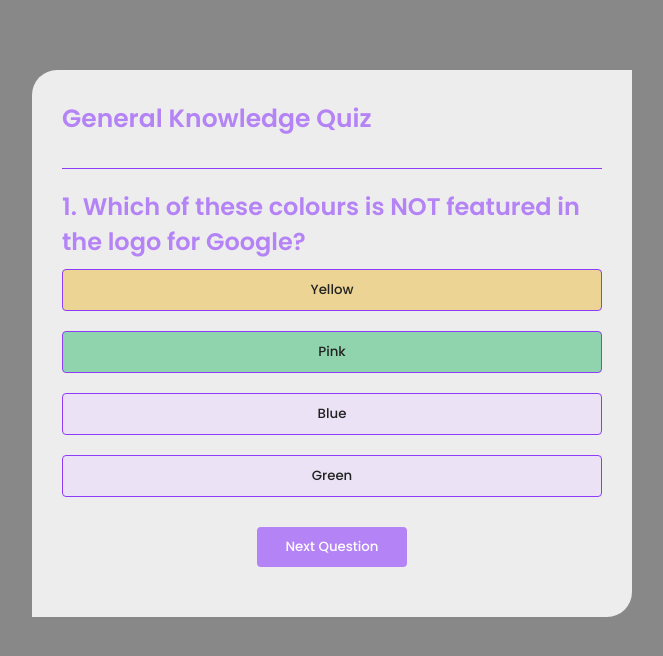
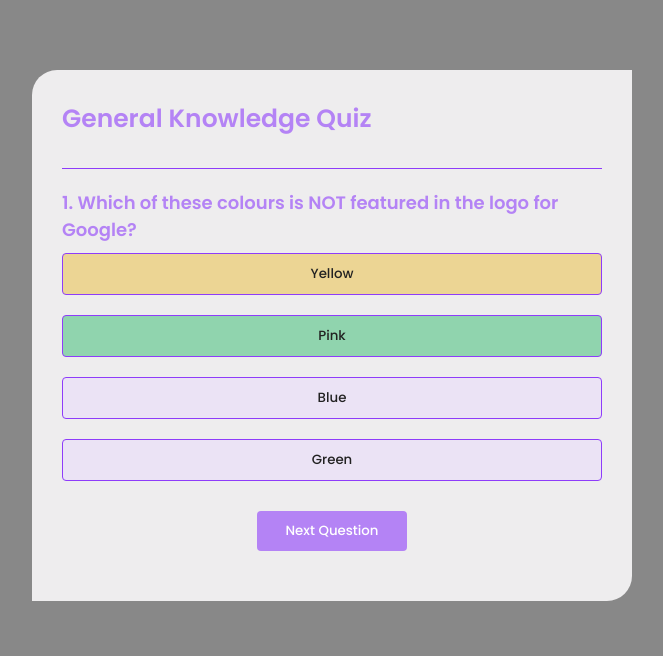
Before and after one commit to NGisNG/Quiz-Game-Finale, a plain HTML site: page index.html in a window 1280 px wide. Both pictures are taken after a click on the button "Yellow". Shown: the whole page, without its empty margins (308-971 px from the left). Drawn offline with Linux system fonts and the light colour scheme.

Commit message:
Add favicon, add some finale changes to the html,css and javascript file

```diff
--- a/assets/css/style.css
+++ b/assets/css/style.css
@@ -1,5 +1,8 @@
+/* Importing Poppins font */
 @import url('https://fonts.googleapis.com/css2?family=Poppins:wght@300;400;500;600;700;800;900&display=swap');
+
 * {
+    /* Resetting margins, padding, and setting font and box-sizing globally */
     margin: 0;
     padding: 0;
     font-family: 'poppins', sans-serif;
@@ -7,10 +10,12 @@
 }
 
 body {
+    /* Background color for the body */
     background: #888888;
 }
 
 .app {
+    /* Styling for the main app container */
     background: #eeedee;
     width: 90%;
     max-width: 600px;
@@ -21,6 +26,7 @@ body {
 }
 
 .app h1 {
+    /* Styling for the main title */
     font-size: 25px;
     color: #b483f5;
     font-weight: 600;
@@ -29,16 +35,19 @@ body {
 }
 
 .quiz {
+    /* Padding for the quiz section */
     padding: 20px 0;
 }
 
 .quiz h2 {
-    font-size: 18;
+    /* Styling for quiz questions */
+    font-size: 18px;
     color: #b483f5;
     font-weight: 600;
 }
 
 .btn {
+    /* Styling for answer buttons */
     background: #ebe3f5;
     color: #222;
     font-weight: 500;
@@ -53,15 +62,13 @@ body {
 }
 
 .btn:hover:not([disabled]) {
+    /* Hover effect for active buttons */
     background: #b483f5;
     color: #fff;
 }
 
-.btn:disabled {
-    cursor: no-drop;
-}
-
 #next-btn {
+    /* Styling for the 'Next Question' button */
     background: #b483f5;
     color: white;
     font-weight: 500;
@@ -75,9 +82,11 @@ body {
 }
 
 .correct {
+    /* Background color for correct answers */
     background: #90d4ae;
 }
 
 .incorrect {
+    /* Background color for incorrect answers */
     background: #ecd594;
 }
--- a/assets/js/script.js
+++ b/assets/js/script.js
@@ -1,4 +1,6 @@
+/*jshint esversion: 6 */
 const questions = [
+    // Array of question objects, each containing a question and its answers
     {
         question: "Which of these colours is NOT featured in the logo for Google?",
         answers: [
@@ -150,86 +152,95 @@ const questions = [
     },
 ];
 
-const questionElement = document.getElementById("question");
-const answerButtons = document.getElementById("answer-buttons");
-const nextButton = document.getElementById("next-btn");
+const questionElement = document.getElementById("question"); // Reference to the question display element
+const answerButtons = document.getElementById("answer-buttons"); // Reference to the container for answer buttons
+const nextButton = document.getElementById("next-btn"); // Reference to the "Next Question" button
 
-let currentQuestionIndex = 0;
-let score = 0;
+let currentQuestionIndex = 0; // Index to track the current question
+let score = 0; // Variable to store the user's score
 
 function startQuiz() {
+    // Initializes the quiz by resetting the question index and score, then shows the first question
     currentQuestionIndex = 0;
     score = 0;
-    nextButton.innerHTML = "Next Question";
+    nextButton.innerHTML = "Next Question"; // Setting the initial text for the next button
     showQuestion();
 }
 
 function showQuestion() {
-    resetState();
-    let currentQuestion = questions[currentQuestionIndex];
-    let questionNo = currentQuestionIndex + 1;
-    questionElement.innerHTML = questionNo + ". " + currentQuestion.question;
+    // Displays the current question and answer buttons
+    resetState(); // Clears previous question's state
+    let currentQuestion = questions[currentQuestionIndex]; // Fetches the current question object
+    let questionNo = currentQuestionIndex + 1; // Adjusts question number for display
+    questionElement.innerHTML = questionNo + ". " + currentQuestion.question; // Displays the question
 
     currentQuestion.answers.forEach(answer => {
+        // Creates a button for each answer
         const button = document.createElement("button");
         button.innerHTML = answer.text;
-        button.classList.add("btn");
+        button.classList.add("btn"); // Adds styling class
         answerButtons.appendChild(button);
         if(answer.correct) {
-            button.dataset.correct = answer.correct;
+            button.dataset.correct = answer.correct; // Marks the correct answer
         }
-        button.addEventListener("click", selectAnswer);
+        button.addEventListener("click", selectAnswer); // Adds click event to handle answer selection
     });
 }
 
-
 function resetState() {
-    nextButton.style.display = "none";
+    // Resets the state of the quiz for the next question
+    nextButton.style.display = "none"; // Hides the next button
     while(answerButtons.firstChild){
+        // Removes previous answer buttons
         answerButtons.removeChild(answerButtons.firstChild);
     }
 }
 
 function selectAnswer(e) {
-    const selectedBtn = e.target;
-    const isCorrect = selectedBtn.dataset.correct === "true";
+    // Handles the selection of an answer
+    const selectedBtn = e.target; // The button that was clicked
+    const isCorrect = selectedBtn.dataset.correct === "true"; // Checks if the selected answer is correct
     if(isCorrect){
-        selectedBtn.classList.add("correct");
-        score++;
+        selectedBtn.classList.add("correct"); // Styles the correct answer
+        score++; // Increments the score if the answer is correct
     } else{
-        selectedBtn.classList.add("incorrect");
+        selectedBtn.classList.add("incorrect"); // Styles the incorrect answer
     }
+    // Highlights the correct answer and disables all buttons
     Array.from(answerButtons.children).forEach(button => {
         if(button.dataset.correct === "true") {
             button.classList.add("correct");
         }
-        button.disabled = true;
-    })
-    nextButton.style.display = "block";
+        button.disabled = true; // Disables the button after selection
+    });
+    nextButton.style.display = "block"; // Shows the next button
 }
 
 function showScore() {
-    resetState();
-    questionElement.innerHTML = `You scored ${score} out of ${questions.length}!`;
-    nextButton.innerHTML = "Play Again";
-    nextButton.style.display = "block";
+    // Displays the final score after the quiz ends
+    resetState(); // Clears the state
+    questionElement.innerHTML = `You scored ${score} out of ${questions.length}!`; // Shows the score
+    nextButton.innerHTML = "Play Again"; // Changes the next button to "Play Again"
+    nextButton.style.display = "block"; // Shows the next button
 }
 
 function handleNextButton() {
-    currentQuestionIndex++;
+    // Handles logic for proceeding to the next question or showing the score
+    currentQuestionIndex++; // Moves to the next question
     if(currentQuestionIndex < questions.length) {
-        showQuestion();
+        showQuestion(); // Shows the next question if available
     } else {
-        showScore();
+        showScore(); // Shows the final score if all questions have been answered
     }
 }
 
 nextButton.addEventListener("click", () => {
+    // Event listener for the next button
     if(currentQuestionIndex < questions.length) {
-        handleNextButton();
+        handleNextButton(); // Proceeds to the next question
     } else{
-        startQuiz();
+        startQuiz(); // Restarts the quiz if it has ended
     }
 });
 
-startQuiz();
+startQuiz(); // Starts the quiz when the script is first run
```
Also changed, not shown: index.html (+19 -0 lines).
